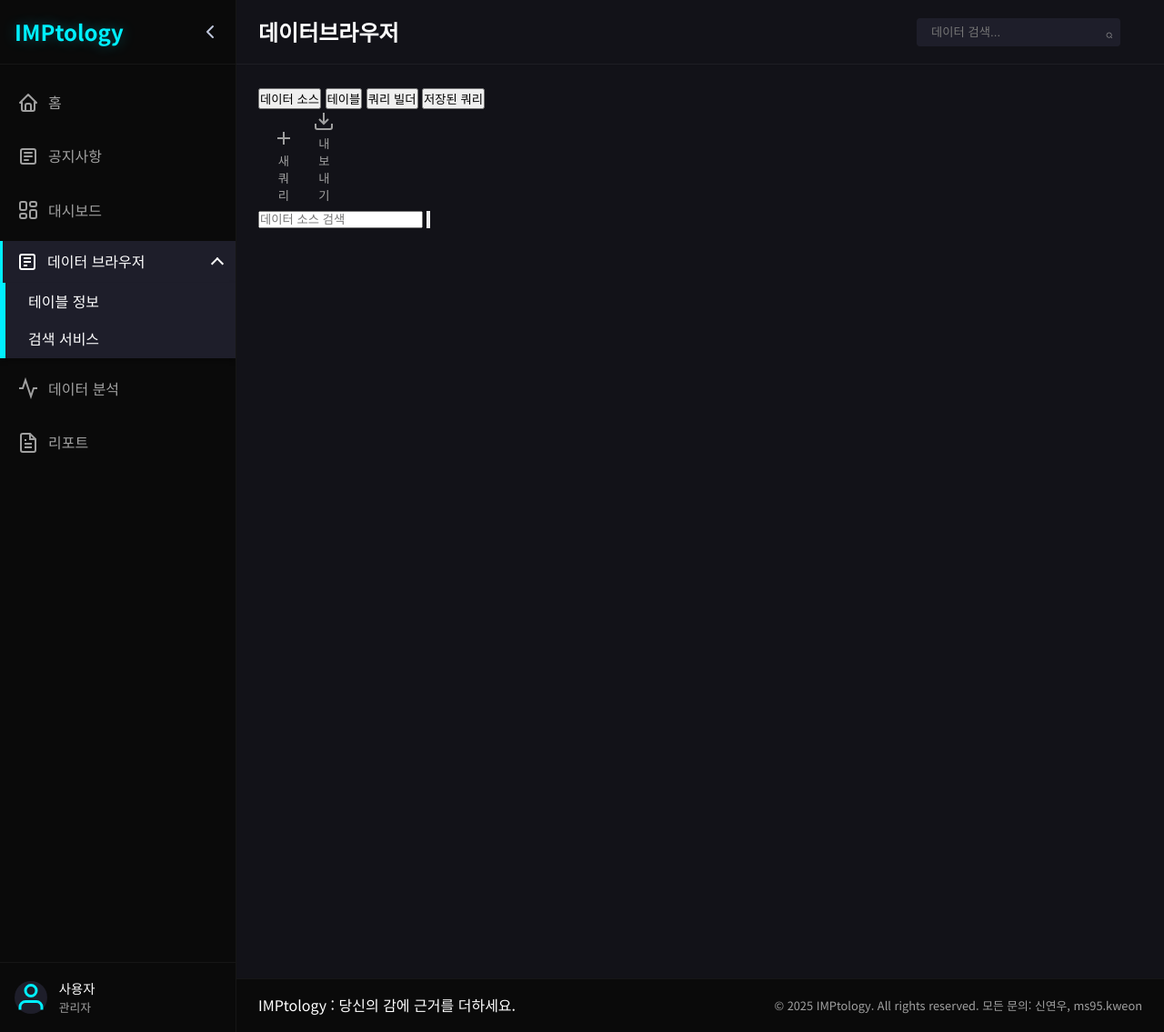
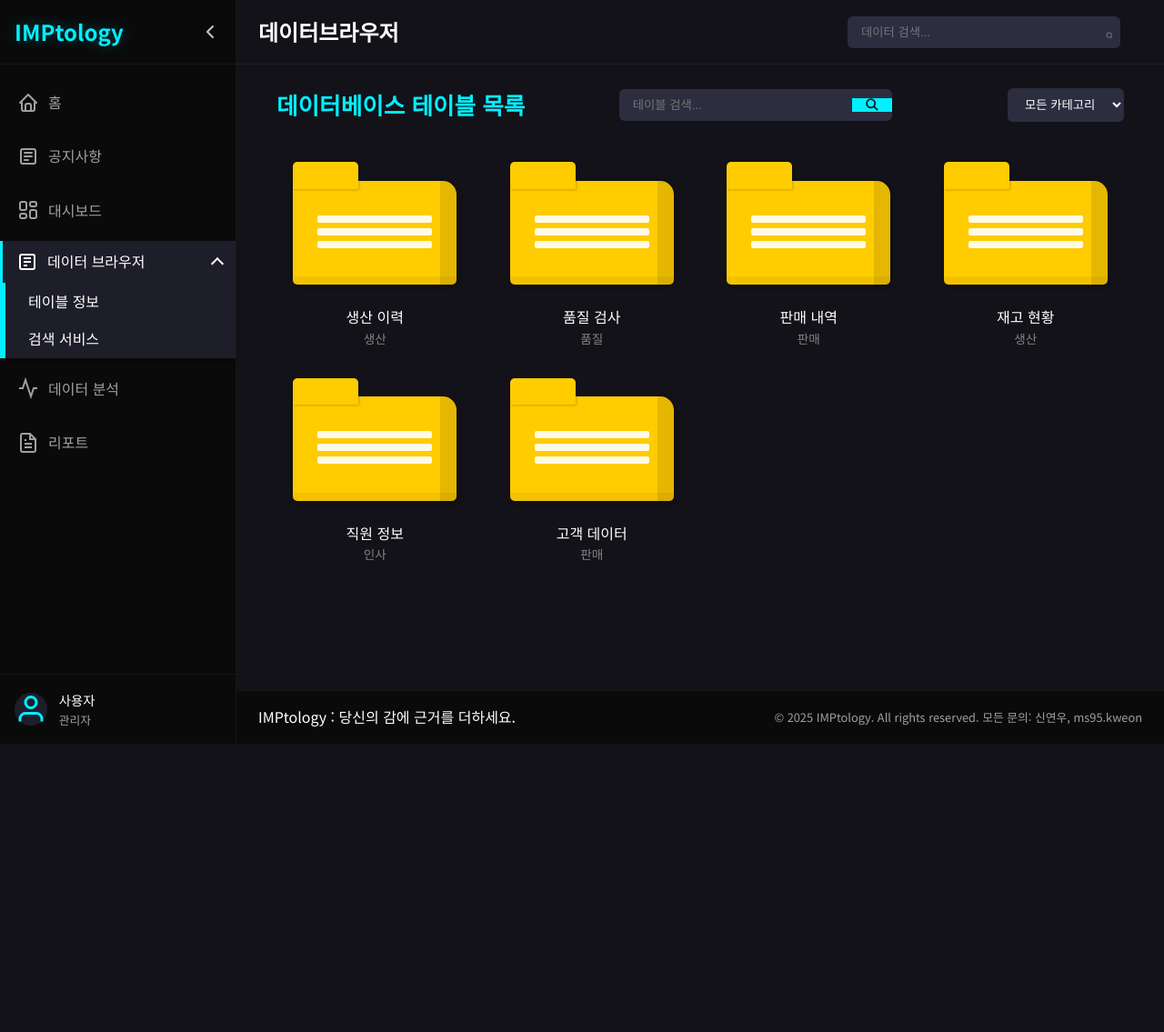
Before and after one commit to Kweonminsu/IMPtology_claude, a FastAPI app: page /data-browser in a window 1280 px wide. Shown: the whole page at 91% size. After the commit the page ends 818 px from the top, so only its background shows below. Run offline with FastAPI, Linux system fonts and the light colour scheme.

Commit message:
테이블 정보 완성, 검색서비스 개발 필요

```diff
--- a/app/static/css/data_browser_tables.css
+++ b/app/static/css/data_browser_tables.css
@@ -8,6 +8,7 @@
     --gray-color: #a0a0a0;
     --transition-speed: 0.3s;
     --folder-size: 180px;
+    --folder-color: #FFCC00;
 }
 
 .tables-container {
@@ -76,7 +77,7 @@
     padding: 10px 5px;
 }
 
-/* 테이블 폴더 아이템 */
+/* 테이블 폴더 아이템 - 노란색 3D 폴더 */
 .table-folder {
     display: flex;
     flex-direction: column;
@@ -92,52 +93,98 @@
 
 .folder-icon {
     width: var(--folder-size);
-    height: var(--folder-size);
-    background-color: var(--lighter-bg);
-    border-radius: 12px;
-    display: flex;
-    justify-content: center;
-    align-items: center;
-    margin-bottom: 10px;
+    height: calc(var(--folder-size) * 0.75);
     position: relative;
-    overflow: hidden;
-    box-shadow: 0 4px 15px rgba(0, 0, 0, 0.2);
+    margin-bottom: 15px;
     transition: all 0.3s ease;
+    perspective: 500px;
 }
 
 .table-folder:hover .folder-icon {
-    box-shadow: 0 8px 25px rgba(0, 240, 255, 0.2);
-    transform: scale(1.05);
+    transform: scale(1.05) rotateY(5deg);
 }
 
-.folder-top {
+/* 폴더 탭 (상단 튀어나온 부분) */
+.folder-tab {
     position: absolute;
+    width: 40%;
+    height: 22%;
+    left: 0;
     top: 0;
+    border-radius: 5px 5px 0 0;
+    background-color: var(--folder-color) !important;
+    z-index: 2;
+    box-shadow: 1px 1px 3px rgba(0, 0, 0, 0.2);
+}
+
+/* 폴더 메인 바디 */
+.folder-body {
+    position: absolute;
+    width: 100%;
+    height: 85%;
+    bottom: 0;
     left: 0;
-    width: 100%;
-    height: 30%;
-    background-color: var(--primary-color);
-    clip-path: polygon(0 0, 100% 0, 100% 100%, 0 100%);
+    background-color: var(--folder-color) !important;
+    border-radius: 5px 15px 5px 5px;
+    box-shadow: 2px 3px 5px rgba(0, 0, 0, 0.25);
     z-index: 1;
 }
 
-.folder-body {
+/* 폴더 내부 표현 */
+.folder-paper {
     position: absolute;
-    top: 15%;
+    width: 70%;
+    height: 8px;
+    background-color: rgba(255, 255, 255, 0.9);
+    bottom: 30%;
+    left: 15%;
+    z-index: 2;
+    border-radius: 2px;
+}
+
+.folder-paper:before {
+    content: '';
+    position: absolute;
+    width: 100%;
+    height: 8px;
+    background-color: rgba(255, 255, 255, 0.9);
+    bottom: 14px;
+    left: 0;
+    border-radius: 2px;
+}
+
+.folder-paper:after {
+    content: '';
+    position: absolute;
+    width: 100%;
+    height: 8px;
+    background-color: rgba(255, 255, 255, 0.9);
+    bottom: 28px;
+    left: 0;
+    border-radius: 2px;
+}
+
+/* 3D 효과를 위한 추가 요소 */
+.folder-body:before {
+    content: '';
+    position: absolute;
+    top: 0;
+    right: 0;
+    width: 10%;
+    height: 100%;
+    background-color: rgba(0, 0, 0, 0.1);
+    border-radius: 0 15px 5px 0;
+}
+
+.folder-body:after {
+    content: '';
+    position: absolute;
+    bottom: 0;
     left: 0;
     width: 100%;
-    height: 85%;
-    background-color: var(--primary-color);
-    opacity: 0.8;
-    border-radius: 0 0 12px 12px;
-}
-
-.folder-icon i {
-    font-size: 60px;
-    color: var(--dark-bg);
-    z-index: 2;
-    position: relative;
-    top: 5px;
+    height: 8%;
+    background-color: rgba(0, 0, 0, 0.05);
+    border-radius: 0 0 5px 5px;
 }
 
 .table-name {
--- a/app/static/js/data_browser_tables.js
+++ b/app/static/js/data_browser_tables.js
@@ -149,28 +149,16 @@
         }
     ];
 
-    // 테이블 폴더 생성 함수
-    function createTableFolder(table) {
-        const tableFolder = document.createElement('div');
-        tableFolder.className = 'table-folder';
-        tableFolder.dataset.tableId = table.id;
+    // 카테고리별 색상 지정
+    function getFolderColor(category) {
+        const colors = {
+            'production': '#4A90E2', // 파란색
+            'quality': '#50E3C2',    // 청록색
+            'sales': '#F5A623',      // 노란색/주황색
+            'hr': '#E74C3C'          // 빨간색
+        };
 
-        tableFolder.innerHTML = `
-            <div class="folder-icon">
-                <div class="folder-top"></div>
-                <div class="folder-body"></div>
-                <i class="fas fa-database"></i>
-            </div>
-            <div class="table-name">${table.displayName}</div>
-            <div class="table-category">${getCategoryName(table.category)}</div>
-        `;
-
-        // 테이블 폴더 클릭 이벤트
-        tableFolder.addEventListener('click', function() {
-            openTableDetail(table.id);
-        });
-
-        return tableFolder;
+        return colors[category] || '#00f0ff'; // 기본 색상
     }
 
     // 카테고리 이름 변환 함수
@@ -183,6 +171,32 @@
         };
 
         return categories[category] || category;
+    }
+
+    // 테이블 폴더 생성 함수
+    function createTableFolder(table) {
+        const tableFolder = document.createElement('div');
+        tableFolder.className = 'table-folder';
+        tableFolder.dataset.tableId = table.id;
+
+        const folderColor = getFolderColor(table.category);
+
+        tableFolder.innerHTML = `
+            <div class="folder-icon">
+                <div class="folder-tab" style="background-color: ${folderColor};"></div>
+                <div class="folder-body" style="background-color: ${folderColor};"></div>
+                <div class="folder-paper"></div>
+            </div>
+            <div class="table-name">${table.displayName}</div>
+            <div class="table-category">${getCategoryName(table.category)}</div>
+        `;
+
+        // 테이블 폴더 클릭 이벤트
+        tableFolder.addEventListener('click', function() {
+            openTableDetail(table.id);
+        });
+
+        return tableFolder;
     }
 
     // 테이블 목록 렌더링 함수
@@ -228,6 +242,11 @@
         // 모달 열기
         const modal = document.getElementById('table-detail-modal');
         modal.style.display = 'block';
+
+        // 모달 헤더 색상을 테이블 카테고리 색상과 일치시키기
+        const headerColor = getFolderColor(table.category);
+        document.querySelector('.modal-header').style.borderBottomColor = headerColor;
+        document.getElementById('modal-table-name').style.color = headerColor;
     }
 
     // 모달 닫기 함수
--- a/app/templates/pages/data_browser.html
+++ b/app/templates/pages/data_browser.html
@@ -1,71 +1,100 @@
-{% extends "base.html" %} {% block title %}IMPtology - 데이터브라우저{% endblock
-%} {% block page_title %}데이터브라우저{% endblock %} {% block content %}
-<div class="data-browser">
-  <div class="data-browser-header">
-    <div class="browser-tabs">
-      <button class="browser-tab active">데이터 소스</button>
-      <button class="browser-tab">테이블</button>
-      <button class="browser-tab">쿼리 빌더</button>
-      <button class="browser-tab">저장된 쿼리</button>
+{% extends "base.html" %}
+
+{% block title %}IMPtology - 테이블 정보{% endblock %}
+
+{% block page_title %}데이터 테이블 정보{% endblock %}
+
+{% block extra_css %}
+<link rel="stylesheet" href="{{ url_for('static', path='/css/data_browser_tables.css') }}">
+<link rel="stylesheet" href="https://cdnjs.cloudflare.com/ajax/libs/font-awesome/6.4.0/css/all.min.css">
+{% endblock %}
+
+{% block content %}
+<div class="tables-container">
+    <div class="tables-header">
+        <h2>데이터베이스 테이블 목록</h2>
+        <div class="search-bar">
+            <input type="text" id="table-search" placeholder="테이블 검색...">
+            <button class="search-btn"><i class="fas fa-search"></i></button>
+        </div>
+        <div class="filter-options">
+            <select id="category-filter">
+                <option value="all">모든 카테고리</option>
+                <option value="production">생산</option>
+                <option value="sales">판매</option>
+                <option value="quality">품질</option>
+                <option value="hr">인사</option>
+            </select>
+        </div>
     </div>
 
-    <div class="browser-actions">
-      <button class="action-button">
-        <svg
-          viewBox="0 0 24 24"
-          fill="none"
-          stroke="currentColor"
-          stroke-width="2"
-        >
-          <line x1="12" y1="5" x2="12" y2="19"></line>
-          <line x1="5" y1="12" x2="19" y2="12"></line>
-        </svg>
-        새 쿼리
-      </button>
-      <button class="action-button">
-        <svg
-          viewBox="0 0 24 24"
-          fill="none"
-          stroke="currentColor"
-          stroke-width="2"
-        >
-          <path d="M21 15v4a2 2 0 0 1-2 2H5a2 2 0 0 1-2-2v-4"></path>
-          <polyline points="7 10 12 15 17 10"></polyline>
-          <line x1="12" y1="15" x2="12" y2="3"></line>
-        </svg>
-        내보내기
-      </button>
+    <div class="tables-grid" id="tables-grid">
+        <!-- 테이블 폴더 항목들은 JavaScript로 동적 생성됩니다 -->
     </div>
-  </div>
+</div>
 
-  <div class="data-browser-content">
-    <div class="side-panel">
-      <div class="search-filter">
-        <input type="text" placeholder="데이터 소스 검색" />
-        <button class="filter-button">
-          <svg
-            viewBox="0 0 24 24"
-            fill="none"
-            stroke="currentColor"
-            stroke-width="2"
-          >
-            <polygon
-              points="22 3 2 3 10 12.46 10 19 14 21 14 12.46 22 3"
-            ></polygon>
-          </svg>
-        </button>
-      </div>
+<!-- 테이블 상세정보 모달 -->
+<div id="table-detail-modal" class="modal">
+    <div class="modal-content">
+        <div class="modal-header">
+            <h3 id="modal-table-name">테이블 이름</h3>
+            <span class="close-modal">&times;</span>
+        </div>
+        <div class="modal-body">
+            <div class="info-section">
+                <div class="info-header">
+                    <h4>테이블 정보</h4>
+                    <span class="last-update" id="last-update">마지막 업데이트: 2025-05-01</span>
+                </div>
+                <div class="table-info">
+                    <p id="table-description">테이블 설명 텍스트가 이곳에 표시됩니다.</p>
+                    <div class="meta-info">
+                        <div class="meta-item">
+                            <span class="meta-label">업데이트 주기:</span>
+                            <span id="update-cycle">일 1회</span>
+                        </div>
+                        <div class="meta-item">
+                            <span class="meta-label">관리자:</span>
+                            <span id="table-admin">데이터 관리팀</span>
+                        </div>
+                        <div class="meta-item">
+                            <span class="meta-label">레코드 수:</span>
+                            <span id="record-count">12,345</span>
+                        </div>
+                        <div class="meta-item">
+                            <span class="meta-label">생성일:</span>
+                            <span id="created-date">2024-11-15</span>
+                        </div>
+                    </div>
+                </div>
+            </div>
 
-      <div class="data-sources-tree">
-        <!-- 데이터 소스 트리 구조 -->
-      </div>
+            <div class="columns-section">
+                <h4>컬럼 정보</h4>
+                <table class="columns-table">
+                    <thead>
+                        <tr>
+                            <th>컬럼명</th>
+                            <th>데이터 타입</th>
+                            <th>설명</th>
+                            <th>Nullable</th>
+                        </tr>
+                    </thead>
+                    <tbody id="columns-container">
+                        <!-- 컬럼 정보가 JavaScript로 동적 생성됨 -->
+                    </tbody>
+                </table>
+            </div>
+
+            <div class="action-buttons">
+                <button class="action-btn view-data-btn">데이터 조회</button>
+                <button class="action-btn download-info-btn">정보 다운로드</button>
+            </div>
+        </div>
     </div>
+</div>
+{% endblock %}
 
-    <div class="main-content">
-      <!-- 메인 컨텐츠 영역 -->
-    </div>
-  </div>
-</div>
-{% endblock %} {% block extra_js %}
-<script src="{{ url_for('static', path='js/data_browser.js') }}"></script>
+{% block extra_js %}
+<script src="{{ url_for('static', path='/js/data_browser_tables.js') }}"></script>
 {% endblock %}
```
Also changed, not shown: app/static/js/notices.js (+20 -0 lines).
